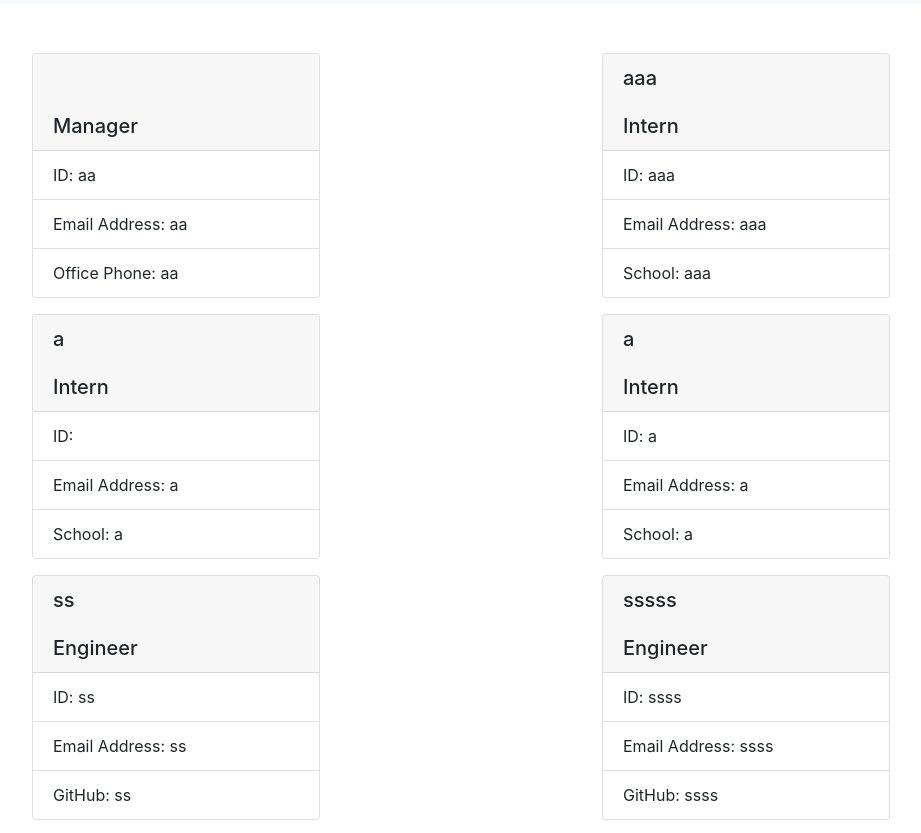
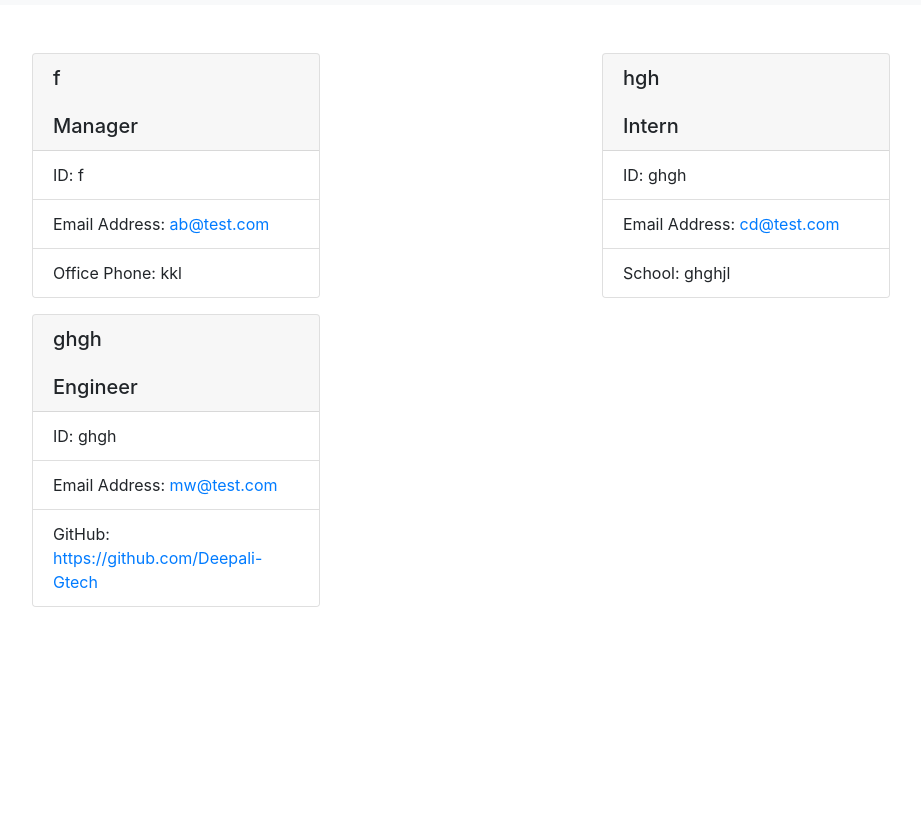
Before and after one commit to Deepali-Gtech/team-profile-generator, a website: page team.html in a window 1280 px wide. Shown: the part 51-884 px from the top of the page, without its empty margins (179-1100 px from the left). After the commit the page ends 800 px from the top, so only its background shows below. Drawn offline with nearby package versions, Linux system fonts and the light colour scheme.

Commit message:
Fixed email link

```diff
--- a/index.js
+++ b/index.js
@@ -119,7 +119,7 @@ function generateHTML() {
             <h5 class="card-header">${employee.getName()}<br /><br />Engineer</h5>
             <ul class="list-group list-group-flush">
                 <li class="list-group-item">ID: ${employee.getId()}</li>
-                <li class="list-group-item">Email Address: ${employee.getEmail()}</li>
+                <li class="list-group-item">Email Address: <a href="mailto:${employee.getEmail()}">${employee.getEmail()}</a></li>
                 <li class="list-group-item">GitHub: <a href="https://github.com/${employee.getGithub()}">https://github.com/${employee.getGithub()}</a></li>
             </ul>
             </div>
@@ -130,7 +130,7 @@ function generateHTML() {
             <h5 class="card-header">${employee.getName()}<br /><br />Intern</h5>
             <ul class="list-group list-group-flush">
                 <li class="list-group-item">ID: ${employee.getId()}</li>
-                <li class="list-group-item">Email Address: ${employee.getEmail()}</li>
+                <li class="list-group-item">Email Address: <a href="mailto:${employee.getEmail()}">${employee.getEmail()}</a></li>
                 <li class="list-group-item">School: ${employee.getSchool()}</li>
             </ul>
             </div>
@@ -141,7 +141,7 @@ function generateHTML() {
             <h5 class="card-header">${employee.getName()}<br /><br />Manager</h5>
             <ul class="list-group list-group-flush">
                 <li class="list-group-item">ID: ${employee.getId()}</li>
-                <li class="list-group-item">Email Address: ${employee.getEmail()}</li>
+                <li class="list-group-item">Email Address: <a href="mailto:${employee.getEmail()}">${employee.getEmail()}</a></li>
                 <li class="list-group-item">Office Phone: ${employee.getOfficeNumber()}</li>
             </ul>
             </div>
--- a/team.html
+++ b/team.html
@@ -14,65 +14,29 @@
         <div class="container">
             <div class="row"><div class="col-6">
             <div class="card mx-auto mb-3" style="width: 18rem">
-            <h5 class="card-header"><br /><br />Manager</h5>
+            <h5 class="card-header">f<br /><br />Manager</h5>
             <ul class="list-group list-group-flush">
-                <li class="list-group-item">ID: aa</li>
-                <li class="list-group-item">Email Address: aa</li>
-                <li class="list-group-item">Office Phone: aa</li>
+                <li class="list-group-item">ID: f</li>
+                <li class="list-group-item">Email Address: <a href="mailto:ab@test.com">ab@test.com</a></li>
+                <li class="list-group-item">Office Phone: kkl</li>
             </ul>
             </div>
         </div><div class="col-6">
             <div class="card mx-auto mb-3" style="width: 18rem">
-            <h5 class="card-header">aaa<br /><br />Intern</h5>
+            <h5 class="card-header">hgh<br /><br />Intern</h5>
             <ul class="list-group list-group-flush">
-                <li class="list-group-item">ID: aaa</li>
-                <li class="list-group-item">Email Address: aaa</li>
-                <li class="list-group-item">School: aaa</li>
+                <li class="list-group-item">ID: ghgh</li>
+                <li class="list-group-item">Email Address: <a href="mailto:cd@test.com">cd@test.com</a></li>
+                <li class="list-group-item">School: ghghjl</li>
             </ul>
             </div>
         </div><div class="col-6">
             <div class="card mx-auto mb-3" style="width: 18rem">
-            <h5 class="card-header">a<br /><br />Intern</h5>
+            <h5 class="card-header">ghgh<br /><br />Engineer</h5>
             <ul class="list-group list-group-flush">
-                <li class="list-group-item">ID: </li>
-                <li class="list-group-item">Email Address: a</li>
-                <li class="list-group-item">School: a</li>
-            </ul>
-            </div>
-        </div><div class="col-6">
-            <div class="card mx-auto mb-3" style="width: 18rem">
-            <h5 class="card-header">a<br /><br />Intern</h5>
-            <ul class="list-group list-group-flush">
-                <li class="list-group-item">ID: a</li>
-                <li class="list-group-item">Email Address: a</li>
-                <li class="list-group-item">School: a</li>
-            </ul>
-            </div>
-        </div><div class="col-6">
-            <div class="card mx-auto mb-3" style="width: 18rem">
-            <h5 class="card-header">ss<br /><br />Engineer</h5>
-            <ul class="list-group list-group-flush">
-                <li class="list-group-item">ID: ss</li>
-                <li class="list-group-item">Email Address: ss</li>
-                <li class="list-group-item">GitHub: ss</li>
-            </ul>
-            </div>
-        </div><div class="col-6">
-            <div class="card mx-auto mb-3" style="width: 18rem">
-            <h5 class="card-header">sssss<br /><br />Engineer</h5>
-            <ul class="list-group list-group-flush">
-                <li class="list-group-item">ID: ssss</li>
-                <li class="list-group-item">Email Address: ssss</li>
-                <li class="list-group-item">GitHub: ssss</li>
-            </ul>
-            </div>
-        </div><div class="col-6">
-            <div class="card mx-auto mb-3" style="width: 18rem">
-            <h5 class="card-header">vvvv<br /><br />Engineer</h5>
-            <ul class="list-group list-group-flush">
-                <li class="list-group-item">ID: vvvv</li>
-                <li class="list-group-item">Email Address: vvv</li>
-                <li class="list-group-item">GitHub: vvv</li>
+                <li class="list-group-item">ID: ghgh</li>
+                <li class="list-group-item">Email Address: <a href="mailto:mw@test.com">mw@test.com</a></li>
+                <li class="list-group-item">GitHub: <a href="https://github.com/Deepali-Gtech">https://github.com/Deepali-Gtech</a></li>
             </ul>
             </div>
         </div> </div>
```
